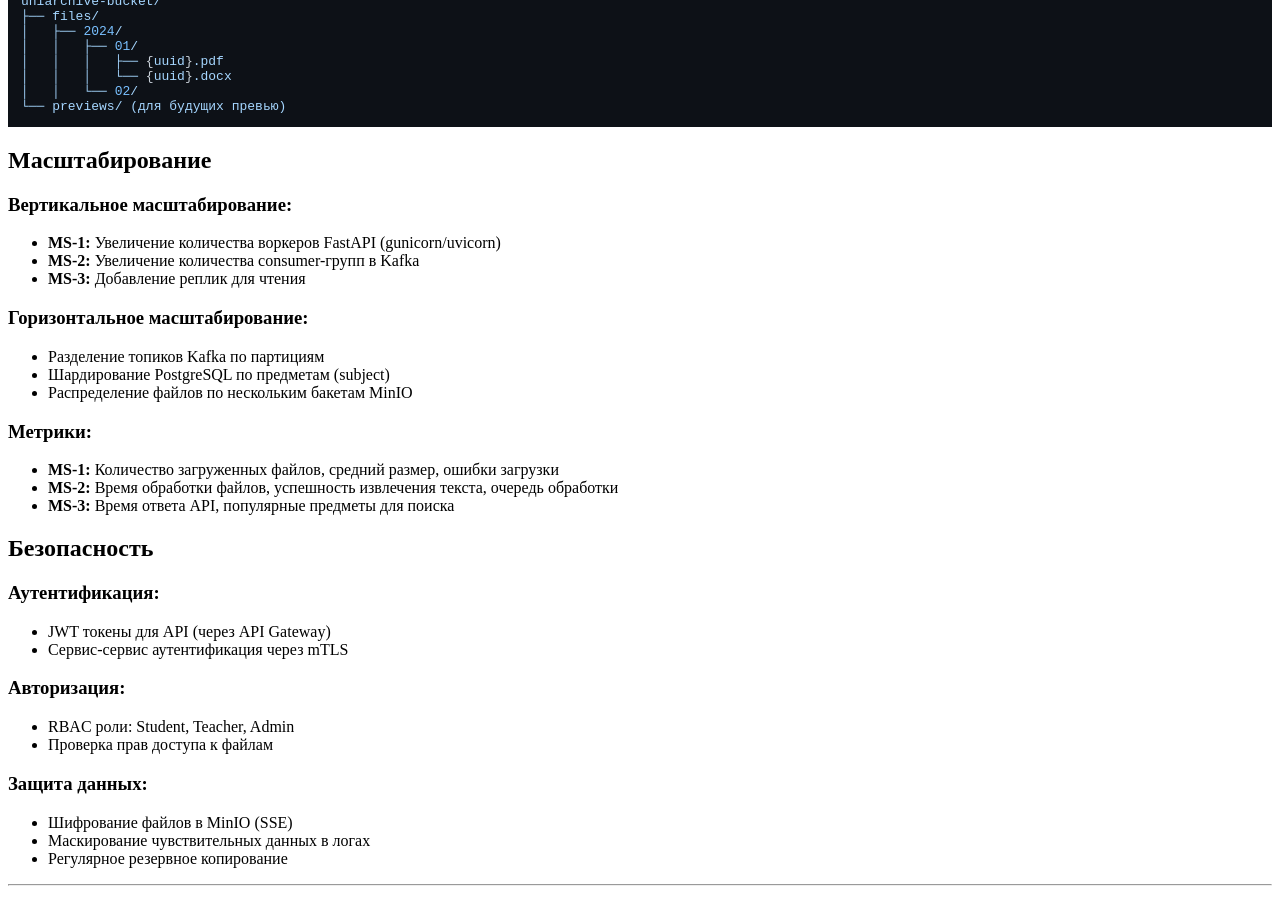
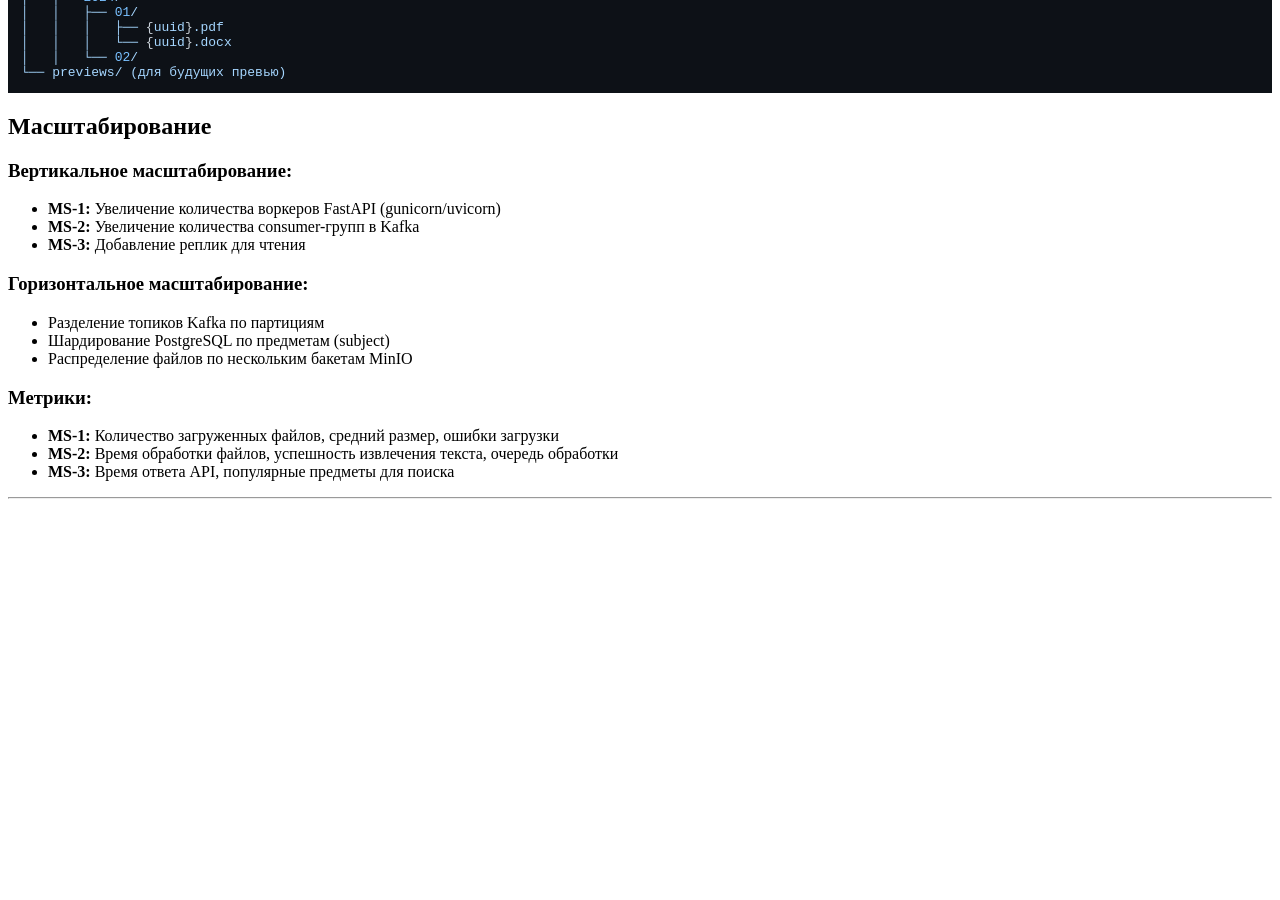
Before and after one commit to p6tso/p6tso.github.io, a Jekyll site: the page built from uniarchive/architecture.md, in a window 1280 px wide and 900 px high, scrolled down 2954 px. Built offline with Jekyll 4.4.1, drawn with Linux system fonts in a browser that asks for light colours; nearby versions of some CDN libraries; our own code applies the rules of GitHub Pages for plain Markdown files; after the commit the page ends 3467 px from its top, so only the background shows below that; some of the changed text lies outside the part shown.

Commit message:
правка всего что не спеки

```diff
--- a/uniarchive/architecture.md
+++ b/uniarchive/architecture.md
@@ -11,7 +11,6 @@
     subgraph "Пользователи"
         Student[["Студент"]]
         Teacher[["Преподаватель"]]
-        Admin[["Администратор"]]
     end
 
     subgraph "UniArchive System"
@@ -32,7 +31,6 @@
     Student --> MS3
     Teacher --> MS1
     Teacher --> MS3
-    Admin --> MS3
 
     MS1 --> PG
     MS1 --> MINIO
@@ -65,7 +62,7 @@
 ### 2. Text Extraction Service (MS-2)
 **Назначение:** Асинхронная обработка загруженных файлов.
 
-**Технологии:** Python + Kafka Consumer + обработчики файлов
+**Технологии:** Kafka
 
 **Основные функции:**
 - Подписка на топик Kafka `file.uploaded`
@@ -74,14 +71,14 @@
 - Отправка события `TextExtracted` в Kafka
 
 **Поддерживаемые форматы:**
-- PDF (через pdfplumber/PyPDF2)
-- DOCX (через python-docx)
-- TXT, MD (прямое чтение)
+- PDF
+- DOCX
+- TXT, MD
 
 ### 3. Search API Service (MS-3)
 **Назначение:** Поиск и фильтрация файлов.
 
-**Технологии:** Python + FastAPI + PostgreSQL
+**Технологии:** PostgreSQL
 
 **Основные функции:**
 - Фильтрация файлов по предмету (subject)
@@ -164,20 +161,4 @@
 - **MS-2:** Время обработки файлов, успешность извлечения текста, очередь обработки
 - **MS-3:** Время ответа API, популярные предметы для поиска
 
-
-## Безопасность
-
-### Аутентификация:
-- JWT токены для API (через API Gateway)
-- Сервис-сервис аутентификация через mTLS
-
-### Авторизация:
-- RBAC роли: Student, Teacher, Admin
-- Проверка прав доступа к файлам
-
-### Защита данных:
-- Шифрование файлов в MinIO (SSE)
-- Маскирование чувствительных данных в логах
-- Регулярное резервное копирование
-
 ---
```
Also changed, not shown: other parts of uniarchive/architecture.md (+0 -1 lines), uniarchive/common.md (+2 -13 lines), uniarchive/db.md (+2 -0 lines), uniarchive/index.md (+1 -2 lines).
